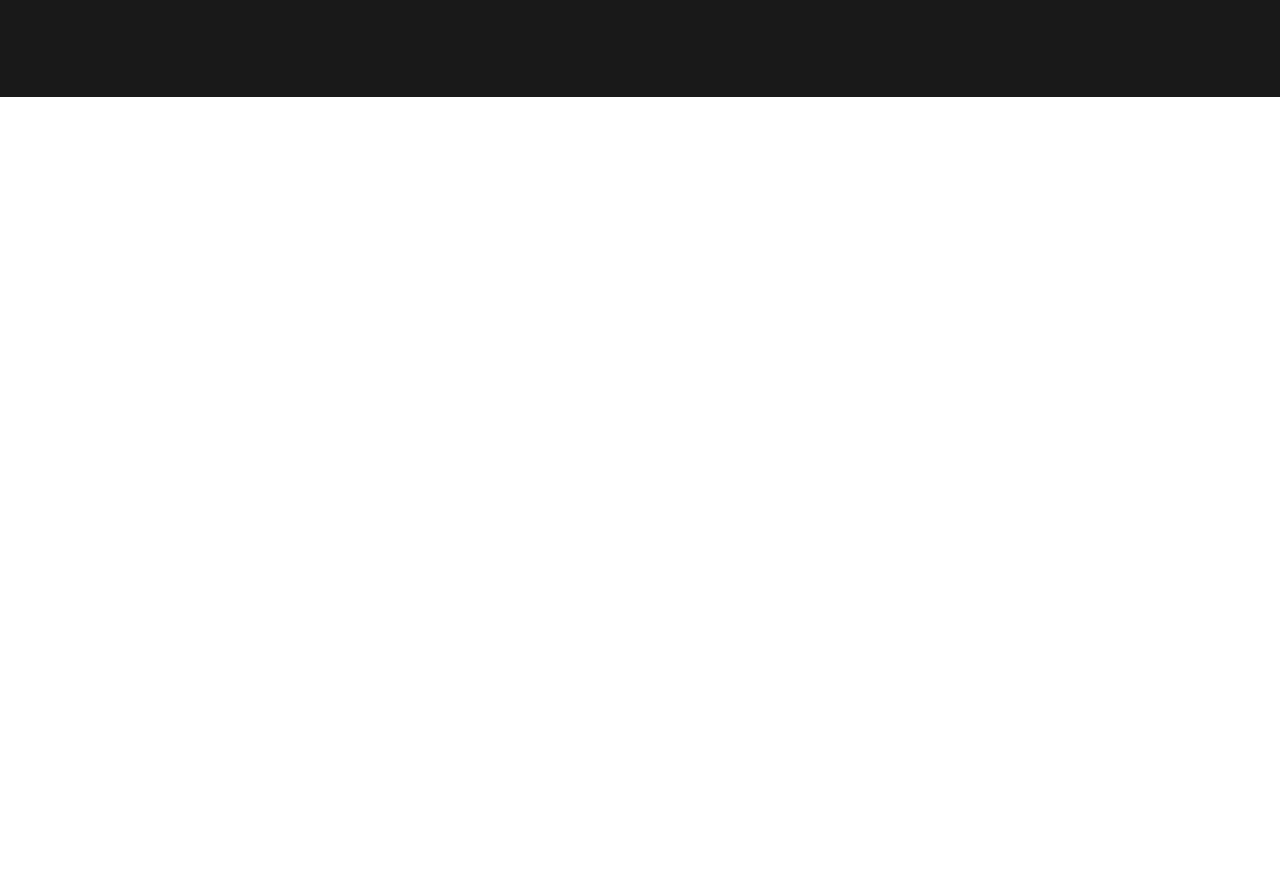
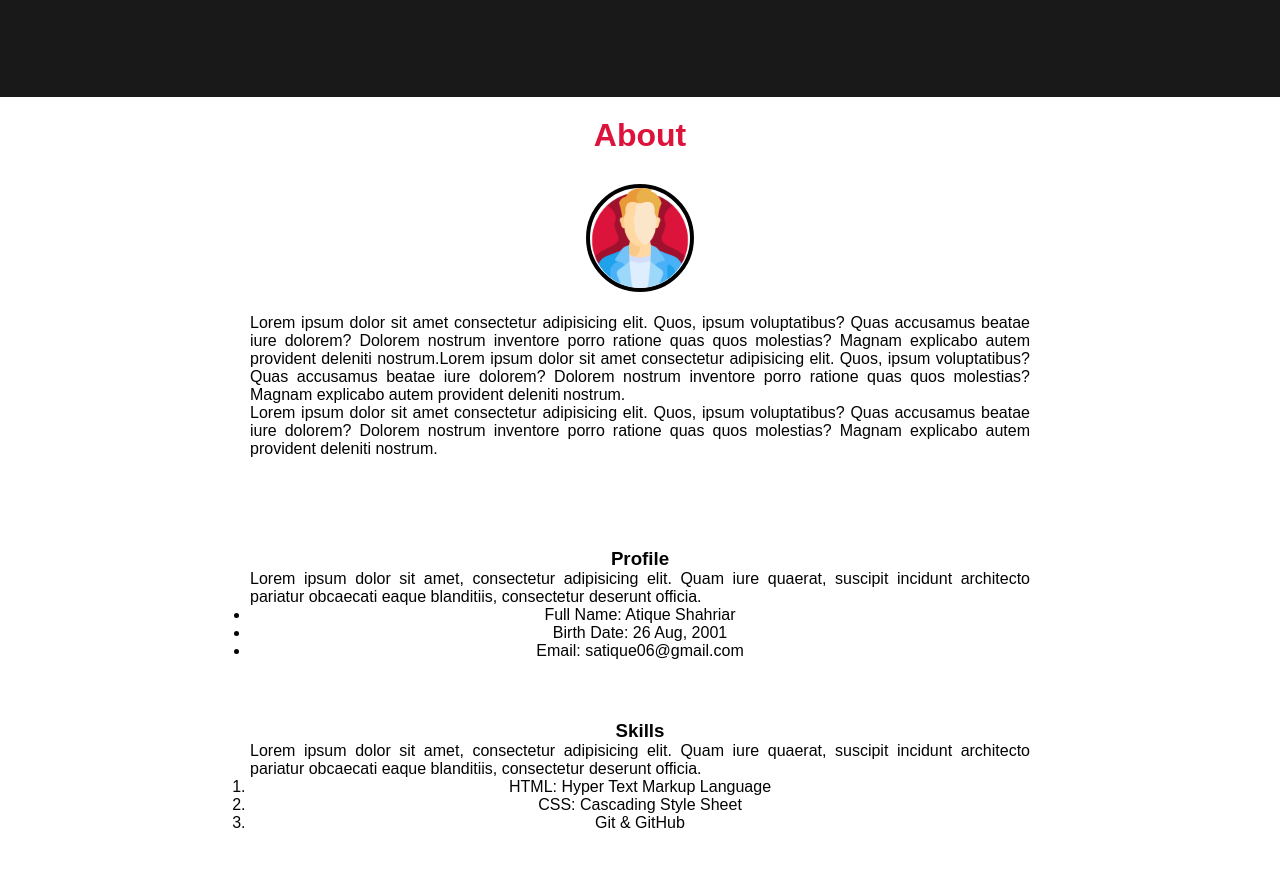
Before and after one commit to atique-shahriar/Practice, a plain HTML site: page index.html in a window 1280 px wide. Shown: the part 333-1225 px from the top of the page. Before the commit the page ends 800 px from the top, so only its background shows below. Drawn offline with Linux system fonts and the light colour scheme.

Commit message:
add about container

```diff
--- a/index.html
+++ b/index.html
@@ -1,11 +1,13 @@
 <!DOCTYPE html>
 <html lang="en">
+
 <head>
     <meta charset="UTF-8">
     <meta name="viewport" content="width=device-width, initial-scale=1.0">
     <title>Simple Portfolio</title>
     <link rel="stylesheet" href="style.css">
 </head>
+
 <body>
 
     <header class="headerCss">
@@ -24,5 +26,37 @@
         <button>More About Me <img src="images/dropdown-arrow.png" alt="" height="10px"></button>
     </div>
 
+    <div class="aboutContainer">
+        <h1>About</h1>
+        <div>
+            <img src="images/man.png" alt="" width="100px">
+            <br><br>
+            <p>Lorem ipsum dolor sit amet consectetur adipisicing elit. Quos, ipsum voluptatibus? Quas accusamus beatae iure dolorem? Dolorem nostrum inventore porro ratione quas quos molestias? Magnam explicabo autem provident deleniti nostrum.Lorem ipsum dolor sit amet consectetur adipisicing elit. Quos, ipsum voluptatibus? Quas accusamus beatae iure dolorem? Dolorem nostrum inventore porro ratione quas quos molestias? Magnam explicabo autem provident deleniti nostrum.</p>
+            <p>Lorem ipsum dolor sit amet consectetur adipisicing elit. Quos, ipsum voluptatibus? Quas accusamus beatae iure dolorem? Dolorem nostrum inventore porro ratione quas quos molestias? Magnam explicabo autem provident deleniti nostrum.</p>
+        </div>
+
+        <div class="profileSkillsContainer">
+            <div class="profileContainer">
+                <h3>Profile</h3>
+                <p>Lorem ipsum dolor sit amet, consectetur adipisicing elit. Quam iure quaerat, suscipit incidunt architecto pariatur obcaecati eaque blanditiis, consectetur deserunt officia.</p>
+                <ul>
+                    <li>Full Name: Atique Shahriar</li>
+                    <li>Birth Date: 26 Aug, 2001</li>
+                    <li>Email: satique06@gmail.com</li>
+                </ul>
+            </div>
+            <div class="skillsContainer">
+                <h3>Skills</h3>
+                <p>Lorem ipsum dolor sit amet, consectetur adipisicing elit. Quam iure quaerat, suscipit incidunt architecto pariatur obcaecati eaque blanditiis, consectetur deserunt officia.</p>
+                <ol>
+                    <li>HTML: Hyper Text Markup Language</li>
+                    <li>CSS: Cascading Style Sheet</li>
+                    <li>Git & GitHub</li>
+                </ol>
+            </div>
+        </div>
+    </div>
+
 </body>
+
 </html>
--- a/style.css
+++ b/style.css
@@ -34,8 +34,36 @@
 
 .firstContainer button{
     background-color: #191919;
-    color: crimson;
+    color: #dc143c;
     border: 2px solid #040303;
     padding: 10px;
     font-size: 14px;
 }
+
+
+
+.aboutContainer{
+    text-align: center;
+    color: crimson;
+    padding-top: 20px;
+}
+.aboutContainer div{
+    padding:30px 0px;
+    width: 780px;
+    margin: 0px auto;
+    color: #040303;
+}
+
+.aboutContainer div img{
+    border: 4px solid black;
+    border-radius: 50%;
+}
+
+.aboutContainer p{
+    text-align: justify;
+    font-size: 16px;
+}
+
+.aboutContainer{
+
+}
```
Also changed, not shown: images/man.png (added).
